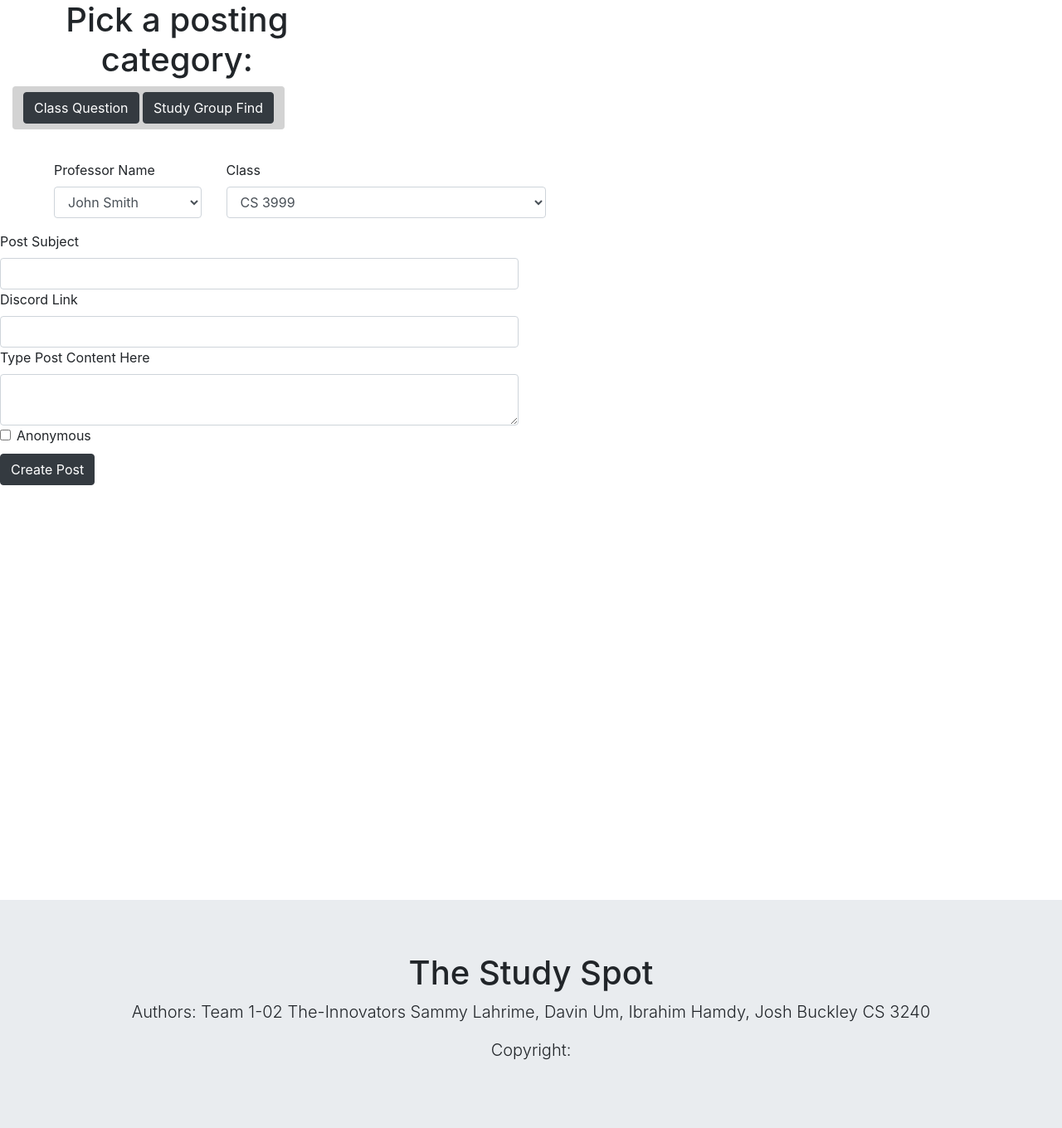
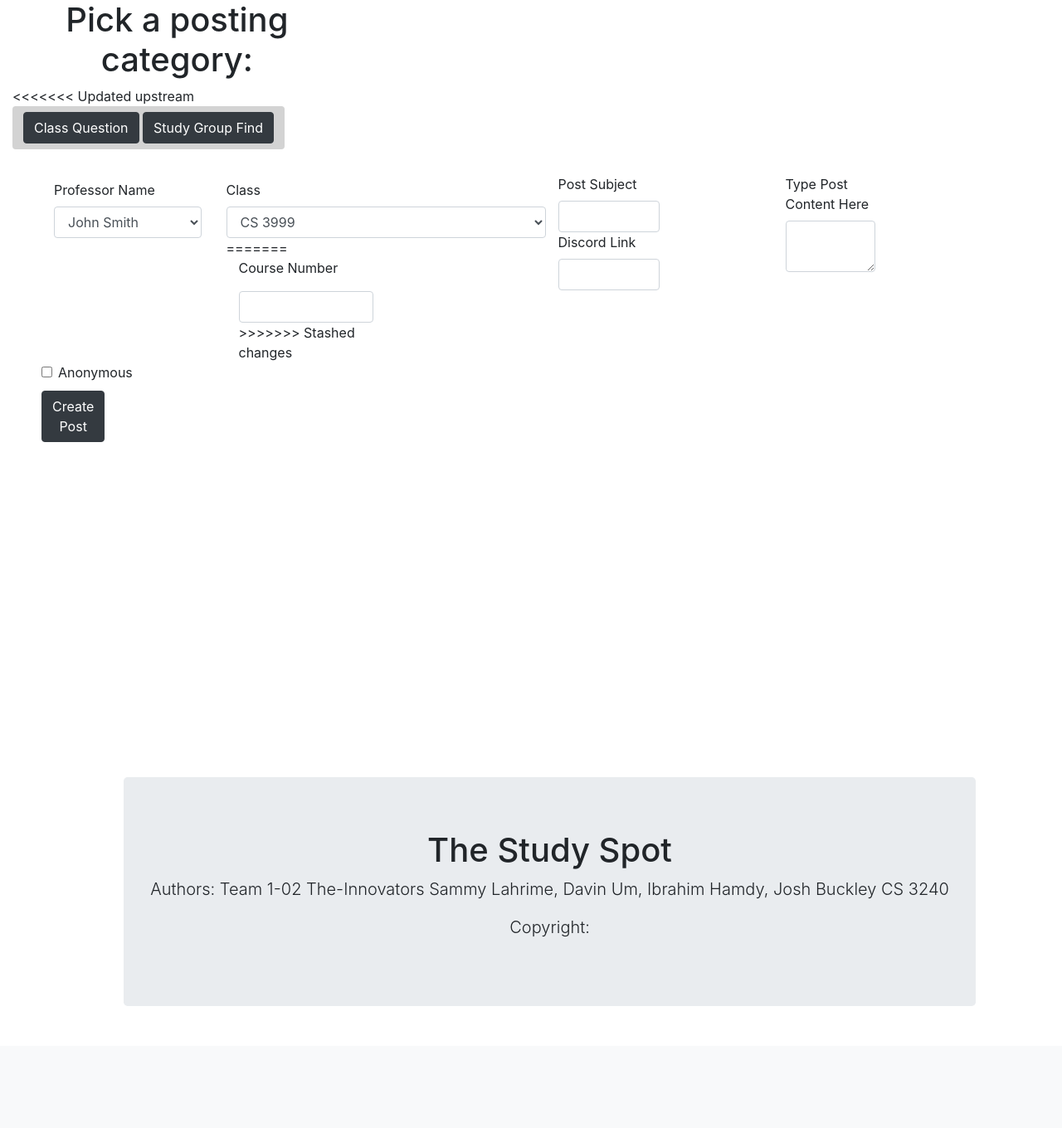
Before and after one commit to jgb4ub/study-buddies, a Django app: page /postsubmission/ in a window 1280 px wide. Shown: the part 56-1416 px from the top of the page at 83% size. After the commit the page ends 1269 px from the top, so only its background shows below. Run offline with Django 3.2, Linux system fonts and the light colour scheme; parts of the project's set-up code (start-up, migrations or seed data) failed here and were passed over; some libraries are stand-ins or nearby versions.

Commit message:
Commits to fix this branch

```diff
--- a/StudyForum/templates/studyforum/posting_submission.html
+++ b/StudyForum/templates/studyforum/posting_submission.html
@@ -18,6 +18,7 @@
 <div style="margin-bottom: 30px" class="column-positioning col-md-4">
     <form>
         <h1>Pick a posting category:</h1>
+<<<<<<< Updated upstream
         <div class="btn btn-group-toggle" style="background-color:lightgray" class="col-md-8">
             <button type="button" class="btn btn-dark" data-toggle="button">
                 Class Question
@@ -45,6 +46,11 @@
                 <option>CS 3999</option>
 				<option>CS 4640</option>
             </select>
+=======
+        <div class="col-md-6">
+            <p>Course Number</p>
+            <input type="text" class="form-control" id="subject-area" name="category">
+>>>>>>> Stashed changes
         </div>
     </div>
 
--- a/StudyForum/templates/studyforum/postpage.html
+++ b/StudyForum/templates/studyforum/postpage.html
@@ -12,7 +12,11 @@
             <div class="row justify-content-center">
               <div class="col-8">
                 <h1 class="mt-2">Subject: {{post.subject}}</h1>
+<<<<<<< Updated upstream
                 <p>User id number: {{post.user_id}}<a style="color: #6594ff" class="nav-link" href="{% url 'studyforum:profile_page' id=post.id %}">Go to user's profile</a></p>
+=======
+                <p>User id number: {{post.user_id}}<a style="color: #6594ff" class="nav-link" href="{% url 'studyforum:profile_page' id=post.user_id %}">Go to user's profile</a></p>
+>>>>>>> Stashed changes
                 <p>Category of post: {{post.category}}</p>
                 <hr class="mt-0 mb-4">
                 <p>{{post.content}}</p>
```
Also changed, not shown: StudyForum/migrations/0001_initial.py.
